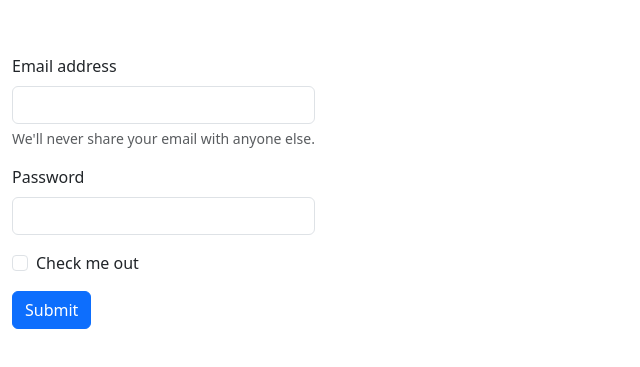
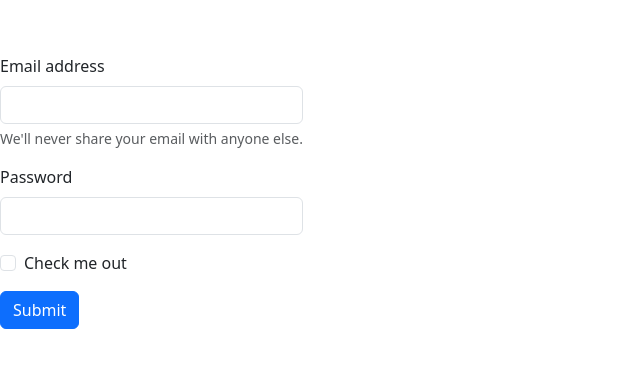
Before and after one commit to ritishbhardwaj/Mern-Intern-P1, a React (Vite) app: page / in a window 1280 px wide. Shown: the part 209-576 px from the top of the page, without its empty margins (0-640 px from the left). Built offline with nearby package versions, Linux system fonts and the light colour scheme.

Commit message:
"update"

```diff
--- a/src/Components/Login.jsx
+++ b/src/Components/Login.jsx
@@ -2,7 +2,6 @@ import React from 'react'
 
 export default function Login() {
   return (
-    <div className='container'>
     <form>
   <div className="mb-3">
     <label for="exampleInputEmail1" className="form-label">Email address</label>
@@ -19,6 +18,5 @@ export default function Login() {
   </div>
   <button type="submit" className="btn btn-primary">Submit</button>
 </form>
-      </div>
   )
 }
```
Lines whose indentation alone changed are shown as unchanged.
